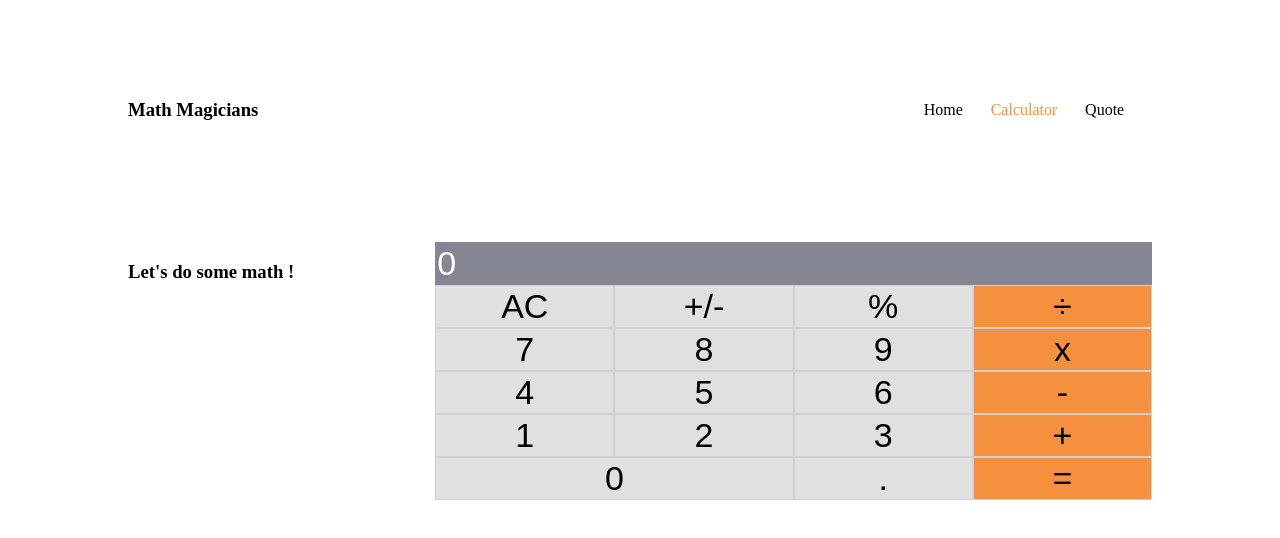
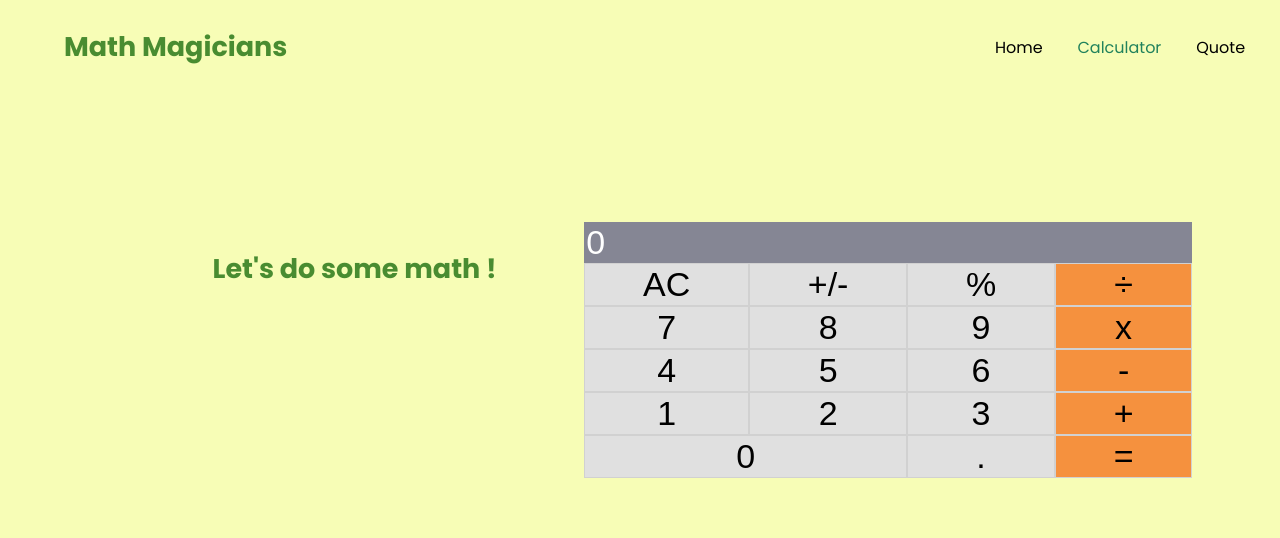
Before and after one commit to mr-abdellah/Math-magicians, a React (Create React App) app: page /calculator in a window 1280 px wide. Shown: the top 538 px of the page. Built offline with nearby package versions, Linux system fonts and the light colour scheme.

Commit message:
Style components

```diff
--- a/public/index.html
+++ b/public/index.html
@@ -9,6 +9,11 @@
       name="description"
       content="Web site created using create-react-app"
     />
+    <link rel="preconnect" href="https://fonts.googleapis.com">
+    <link rel="preconnect" href="https://fonts.gstatic.com" crossorigin>
+    <link
+      href="https://fonts.googleapis.com/css2?family=Poppins:ital,wght@0,100;0,200;0,300;0,400;0,500;0,600;0,700;0,800;0,900;1,100;1,200;1,300;1,400;1,500;1,600;1,700;1,800;1,900&display=swap"
+      rel="stylesheet">
     <link rel="apple-touch-icon" href="%PUBLIC_URL%/logo192.png" />
     <!--
       manifest.json provides metadata used when your web app is installed on a
--- a/src/pages/Quote.js
+++ b/src/pages/Quote.js
@@ -1,4 +1,5 @@
 import { useState, useEffect } from 'react';
+import '../styles/Quote.css';
 
 const API_URL = 'http://api.quotable.io/random';
 export default function Quote() {
@@ -13,6 +14,6 @@ export default function Quote() {
     setTimeout(() => fetchQuote(), 60000);
   });
   return (
-    <h4>{ JSON.stringify(quote) }</h4>
+    <h4 id="quote">{ JSON.stringify(quote) }</h4>
   );
 }
--- /dev/null
+++ b/src/styles/Home.css
@@ -0,0 +1,10 @@
+.home-container {
+  height: 100vh;
+  margin-left: 5%;
+}
+
+h4 {
+  font-size: 20px;
+  color: #21825c;
+  font-weight: 900;
+}
--- a/src/styles/Navbar.css
+++ b/src/styles/Navbar.css
@@ -1,11 +1,14 @@
 nav {
   display: flex;
+  justify-content: space-between;
   align-items: center;
   width: 100%;
 }
 
 h3 {
-  margin-right: auto;
+  font-size: 27px;
+  color: #498c31;
+  margin-left: 5%;
 }
 
 ul {
@@ -23,5 +26,5 @@ a {
 }
 
 a.active {
-  color: #f5913e;
+  color: #21825c;
 }
--- /dev/null
+++ b/src/styles/Quote.css
@@ -0,0 +1,3 @@
+#quote {
+  margin-left: 5%;
+}
--- a/src/styles/ui.css
+++ b/src/styles/ui.css
@@ -5,28 +5,29 @@ body {
   overflow-x: hidden;
   padding: 0;
   margin: 0;
-  display: flex;
-  flex-direction: column;
-  align-items: center;
-  justify-content: center;
 }
 
 #root {
-  width: 80%;
-  height: 80%;
+  width: 100%;
+  height: 125%;
+  background: #f7fdb6;
+  color: #424141;
+  font-family: 'Poppins', sans-serif;
 }
 
 .container {
   display: flex;
   margin-top: 10%;
+  justify-content: space-evenly;
+  margin-left: 5%;
 }
 
 .calculator {
-  width: 70%;
+  width: 50%;
   height: 100%;
   display: grid;
-  grid-template-columns: repeat(4, 1fr);
-  grid-template-rows: repeat(6, 1fr);
+  grid-template-columns: repeat(4, auto);
+  grid-template-rows: repeat(6, auto);
 }
 
 #calculator-input {
```
Also changed, not shown: src/pages/Home.js (+5 -6 lines).
